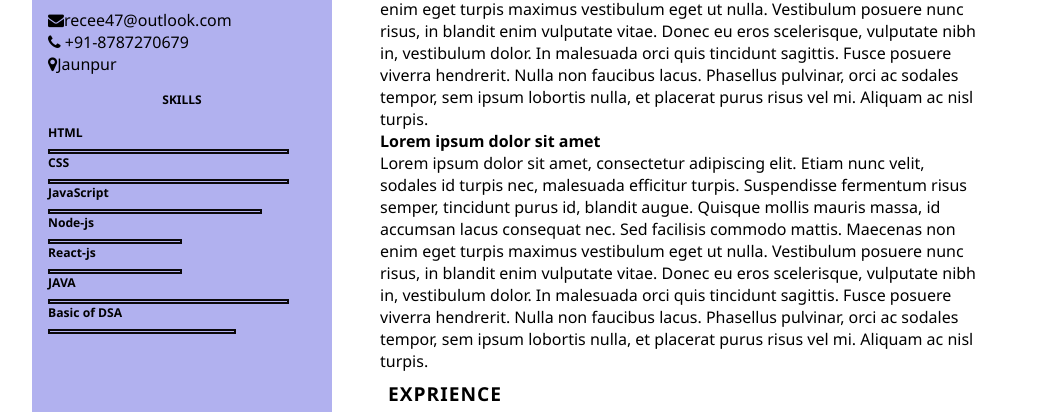
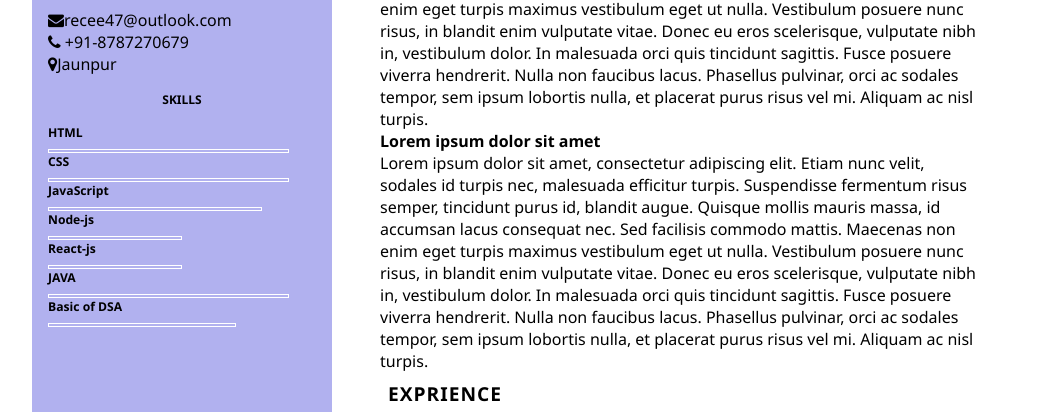
Before and after one commit to SHUBHAMRY98/Fieldset-Output-tag-Optgroup-Select-Text-area-Selectors-Basic-Selectors-C-...---Post-Class---, a plain HTML site: page index.html in a window 1280 px wide. Shown: the part 382-794 px from the top of the page, without its empty margins (32-1095 px from the left). Drawn offline with Linux system fonts and the light colour scheme.

Commit message:
Add files via upload

```diff
--- a/style.css
+++ b/style.css
@@ -72,8 +72,8 @@ color: #070606;
     font-weight: 0.65rem;
 }
 .progress-bar{
-    height: 5px;
-    border: 2px solid rgb(10, 8, 8);
+    height: 4px;
+    border: 1px solid white;
 }
 
 .right-section{
```
